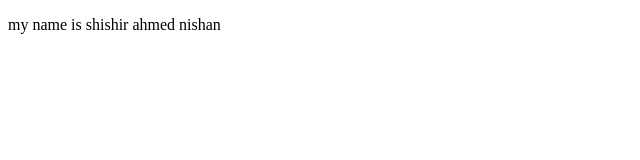
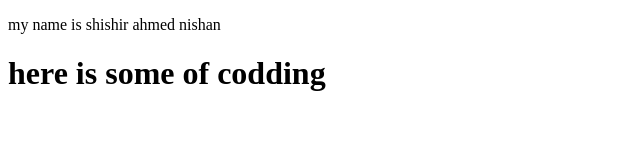
Before and after one commit to shishirAhmedNIshan/my-second-repo, a plain HTML site: page index.html in a window 1280 px wide. Shown: the whole page, without its empty margins (0-640 px from the left). Drawn offline with Linux system fonts and the light colour scheme.

Commit message:
added header

```diff
--- a/index.html
+++ b/index.html
@@ -9,6 +9,7 @@
 
 <body>
     <p>my name is shishir ahmed nishan</p>
+    <h1>here is some of codding</h1>
 
 </body>
 </html>
```
